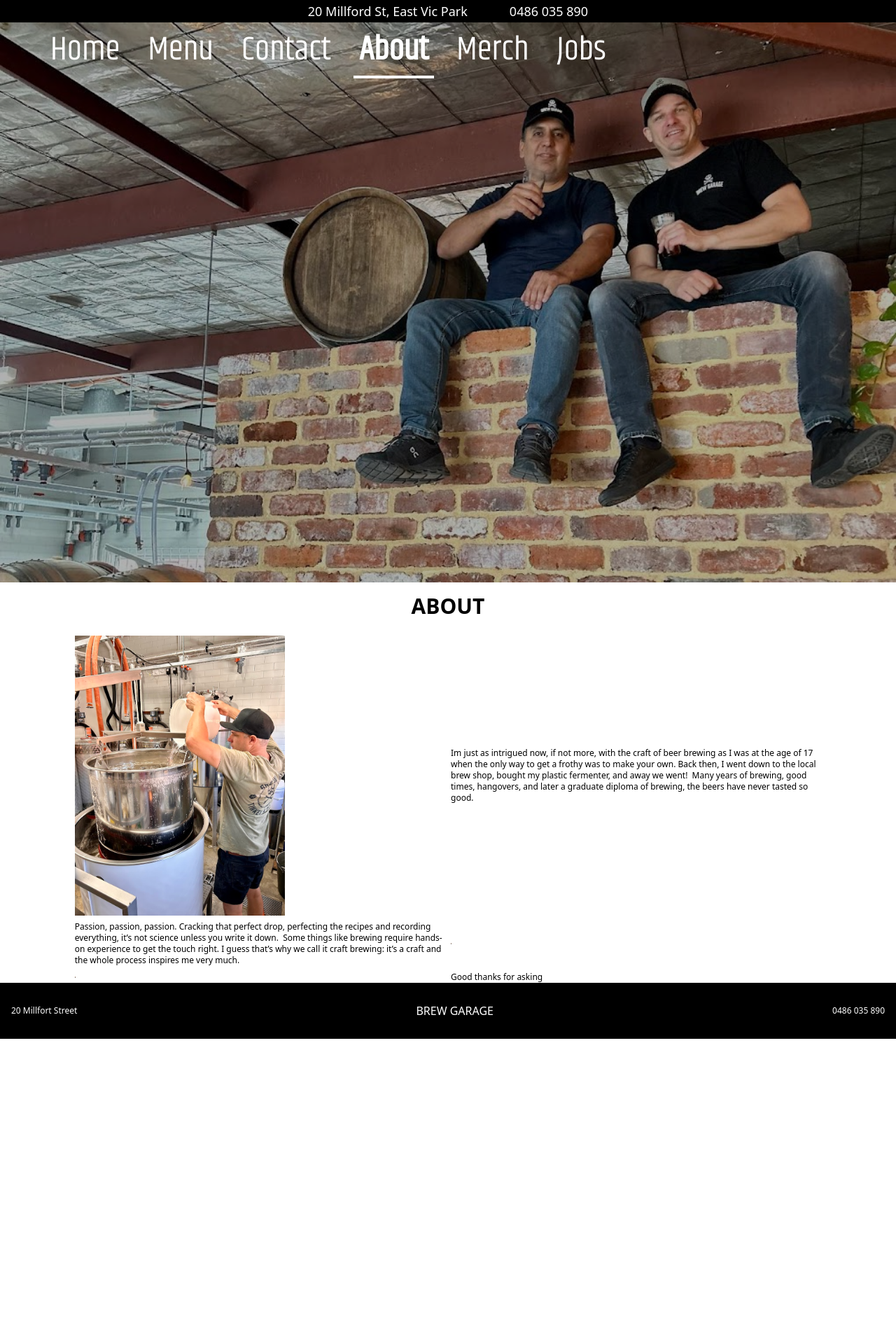
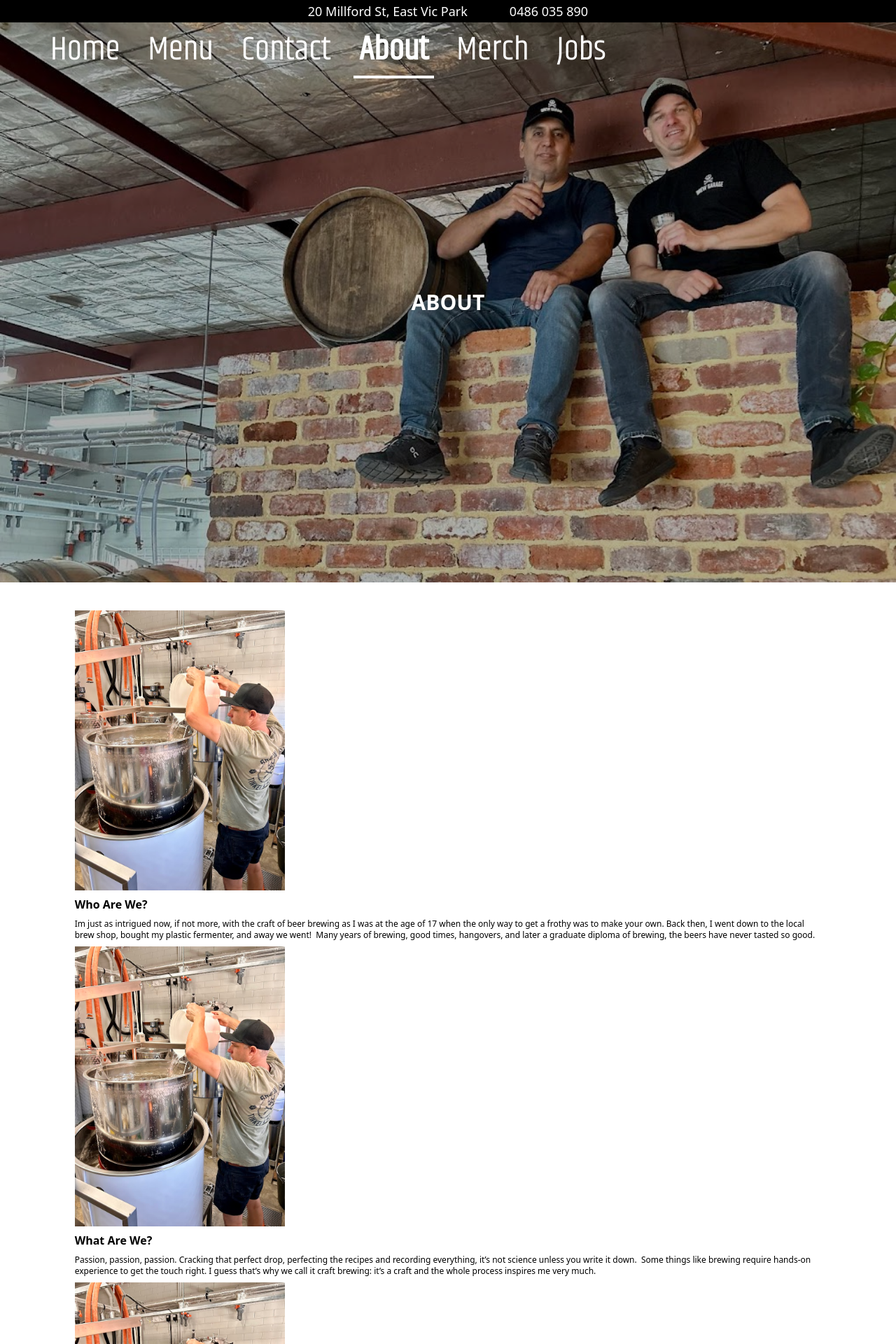
Before and after one commit to LemonTheSour/brewgarage, a Next.js app: page /about in a window 1280 px wide. Shown: the top 1920 px of the page at 70% size. Before the commit the page ends 1484 px from the top, so only its background shows below. Built offline with nearby package versions, Linux system fonts and the light colour scheme; some icons are missing.

Commit message:
basic about page set up

```diff
--- a/src/app/about/page.tsx
+++ b/src/app/about/page.tsx
@@ -3,17 +3,22 @@ import Image from "next/image";
 export default function About() {
   return (
     <div>
-      <div className="bg-[url('/images/wall.jpg')] md:bg-cover bg-no-repeat brightness-70 w-full h-screen"></div>
+      <div className="flex justify-center items-center">
+        <div className="bg-[url('/images/wall.jpg')] md:bg-cover bg-no-repeat brightness-70 w-full h-screen relative"></div>
+        <div className="text-3xl text-white font-bold absolute">ABOUT</div>
+      </div>
       <div className="flex flex-col items-center justify-center pt-4">
-        <div className="text-3xl text-black font-bold">ABOUT</div>
         <div className="grid grid-cols-2 gap-2 justify-center items-center w-5/6 pt-6">
+          <div className="col-span-2">
             <Image
               src="/images/tanks-pour.jpg"
               alt="Picture of beer being poured into tanks"
               height={600}
               width={300}
             />
-          <div className="text-xs">
+          </div>
+          <div className="col-span-2 font-bold">Who Are We?</div>
+          <div className="col-span-2 text-xs">
             Im just as intrigued now, if not more, with the craft of beer
             brewing as I was at the age of 17 when the only way to get a frothy
             was to make your own. Back then, I went down to the local brew shop,
@@ -21,27 +26,32 @@ export default function About() {
             brewing, good times, hangovers, and later a graduate diploma of
             brewing, the beers have never tasted so good.
           </div>
-
-          <div className="text-xs">
+          <div className="col-span-2">
+            <Image
+              src="/images/tanks-pour.jpg"
+              alt="Picture of beer being poured into tanks"
+              height={600}
+              width={300}
+            />
+          </div>
+          <div className="col-span-2 font-bold">What Are We?</div>
+          <div className="col-span-2 text-xs">
             Passion, passion, passion. Cracking that perfect drop, perfecting
             the recipes and recording everything, it’s not science unless you
             write it down.  Some things like brewing require hands-on experience
             to get the touch right. I guess that’s why we call it craft brewing:
             it’s a craft and the whole process inspires me very much.
           </div>
+
+          <div className="col-span-2">
             <Image
               src="/images/tanks-pour.jpg"
-            alt="tanks-pour.jpg"
-            height={3 / 4}
-            width={5 / 6}
+              alt="Picture of beer being poured into tanks"
+              height={600}
+              width={300}
             />
-
-          <Image
-            src="/images/tanks-pour.jpg"
-            alt="tanks-pour.jpg"
-            height={3 / 4}
-            width={5 / 6}
-          />
+          </div>
+          <div className="col-span-2 font-bold">How Are We?</div>
           <div className="text-xs">Good thanks for asking</div>
         </div>
       </div>
```
Lines whose indentation alone changed are shown as unchanged.
